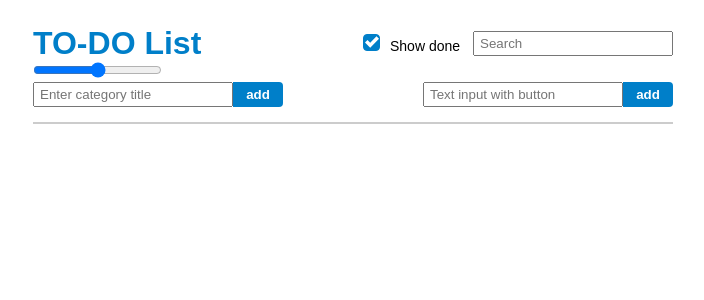
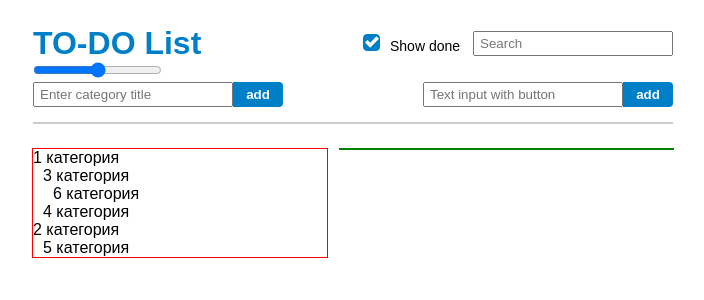
Before and after one commit to krikun1983/todo-react-redux-thunk-ts-node-express-mongobd-js, a React (Create React App) app in the folder 08_react_todo_list/08_react_todo_list/: page / in a window 1280 px wide. Shown: the top 300 px of the page, without its empty margins (287-991 px from the left). Built offline with nearby package versions, Linux system fonts and the light colour scheme.

Commit message:
feat: output of a cascade of categories

```diff
--- /dev/null
+++ b/08_react_todo_list/08_react_todo_list/src/Components/Main/CategoryList/Category/Category.tsx
@@ -0,0 +1,89 @@
+import React from 'react';
+import DATA_CATEGORIES from 'Redux/data/data-categories';
+
+interface CategoryProps {
+  id: number;
+  category: string;
+  list?: number[];
+  onClick: (id: number) => void;
+  onClickCategory: (id: number) => void;
+}
+
+interface CategoryType {
+  category: string;
+  parentId: null | number;
+  children: null | CategoryType;
+  id: number;
+}
+// const subCategoryCur: CategoryType[] = [];
+
+// const nest = (
+//   items: CategoryType[],
+//   id: number | null | undefined = null,
+// ): unknown =>
+//   items
+//     .filter((item: CategoryType) => item.parentId === id)
+//     .map((item: CategoryType) => ({
+//       ...item,
+//       children: nest(items, item.id),
+//     }));
+
+// const categoryMap = nest(DATA_CATEGORIES);
+// console.log(categoryMap);
+
+const Category: React.FC<CategoryProps> = ({
+  id,
+  category,
+  list,
+  onClickCategory,
+}): JSX.Element => {
+  // return (
+  //   <>
+  //     {DATA_CATEGORIES.map(elem => {
+  //       return (
+  //         <React.Fragment key={uuid()}>
+  //           {elem.category === category ? <p>{elem.category}</p> : null}
+  //           {elem.parentId === id ? <p>{elem.category}</p> : null}
+  //         </React.Fragment>
+  //       );
+  //     })}
+  //   </>
+  // );
+
+  const renderInnerList = (listChildren: number[] | undefined) => {
+    return (
+      <ul style={{marginLeft: '10px'}}>
+        {listChildren?.map(idChildren => {
+          return DATA_CATEGORIES[idChildren - 1].children.length > 0 ? (
+            <Category
+              key={idChildren}
+              id={idChildren}
+              category={DATA_CATEGORIES[idChildren - 1].category}
+              list={DATA_CATEGORIES[idChildren - 1].children}
+              onClickCategory={onClickCategory}
+              onClick={() => onClickCategory(id)}
+            />
+          ) : (
+            <Category
+              key={idChildren}
+              id={idChildren}
+              category={DATA_CATEGORIES[idChildren - 1].category}
+              list={DATA_CATEGORIES[idChildren - 1].children}
+              onClickCategory={onClickCategory}
+              onClick={() => onClickCategory(id)}
+            />
+          );
+        })}
+      </ul>
+    );
+  };
+
+  return (
+    <li>
+      {category}
+      {renderInnerList(list)}
+    </li>
+  );
+};
+
+export default Category;
--- /dev/null
+++ b/08_react_todo_list/08_react_todo_list/src/Components/Main/CategoryList/CategoryList.module.scss
@@ -0,0 +1,5 @@
+@import 'style/variable';
+
+.group {
+  outline: 1px solid red;
+}
--- /dev/null
+++ b/08_react_todo_list/08_react_todo_list/src/Components/Main/CategoryList/CategoryList.tsx
@@ -0,0 +1,49 @@
+import React, {useState} from 'react';
+import DATA_CATEGORIES, {DATA_IDS} from 'Redux/data/data-categories';
+import Category from './Category/Category';
+import style from './CategoryList.module.scss';
+
+interface CategoryListProps {
+  onClickCategory: (id: number) => void;
+}
+
+interface CategoryType {
+  category: string;
+  parentId: number | null;
+  children: number[];
+  id: number;
+}
+
+const CategoryList: React.FC<CategoryListProps> = ({onClickCategory}) => {
+  const [ids, setIds] = useState<number[]>(DATA_IDS);
+  const [categories, setCategories] = useState<CategoryType[]>(DATA_CATEGORIES);
+
+  return (
+    <ul>
+      {ids.map(id => {
+        return categories[id - 1].parentId === null ? (
+          categories[id - 1].children.length > 0 ? (
+            <Category
+              key={id}
+              id={id}
+              category={categories[id - 1].category}
+              list={categories[id - 1].children}
+              onClickCategory={onClickCategory}
+              onClick={() => onClickCategory(id)}
+            />
+          ) : (
+            <Category
+              key={id}
+              id={id}
+              category={categories[id - 1].category}
+              onClickCategory={onClickCategory}
+              onClick={() => onClickCategory(id)}
+            />
+          )
+        ) : null;
+      })}
+    </ul>
+  );
+};
+
+export default CategoryList;
--- a/08_react_todo_list/08_react_todo_list/src/Components/Main/Main.module.scss
+++ b/08_react_todo_list/08_react_todo_list/src/Components/Main/Main.module.scss
@@ -4,4 +4,15 @@
   width: $mobile-max;
   margin: auto;
   padding: 15px 0;
+  @include flex-start();
+
+  &__categories {
+    width: 46%;
+    outline: 1px solid red;
+  }
+
+  &__tasks {
+    width: 52%;
+    outline: 1px solid green;
+  }
 }
--- a/08_react_todo_list/08_react_todo_list/src/Components/Main/Main.tsx
+++ b/08_react_todo_list/08_react_todo_list/src/Components/Main/Main.tsx
@@ -1,10 +1,31 @@
-import React from 'react';
+import React, {useState} from 'react';
+import DATA_TASKS from 'Redux/data/data-tasks';
+import CategoryList from './CategoryList/CategoryList';
 import style from './Main.module.scss';
+import TaskList from './TaskList/TaskList';
+
+export interface TaskType {
+  title: string;
+  description: string;
+  categoryId: number;
+  id: number;
+}
 
 const Main: React.FC = () => {
+  const [tasks, setTasks] = useState<TaskType[]>([]);
+  const handleClickCategory = (id: number) => {
+    const currentTasks = DATA_TASKS.filter(task => task.categoryId === id);
+    setTasks(currentTasks);
+  };
+
   return (
     <main className={style.main}>
-      <ul></ul>
+      <div className={style.main__categories}>
+        <CategoryList onClickCategory={handleClickCategory} />
+      </div>
+      <div className={style.main__tasks}>
+        <TaskList tasks={tasks} />
+      </div>
     </main>
   );
 };
--- /dev/null
+++ b/08_react_todo_list/08_react_todo_list/src/Components/Main/TaskList/Task/Task.tsx
@@ -0,0 +1,19 @@
+import {TaskType} from 'Components/Main/Main';
+import React from 'react';
+import style from './Task.module.scss';
+
+interface TaskProps {
+  title: string;
+  description: string;
+}
+
+const Task: React.FC<TaskProps> = ({title, description}) => {
+  return (
+    <>
+      <h3>{title}</h3>
+      <p>{description}</p>
+    </>
+  );
+};
+
+export default Task;
--- /dev/null
+++ b/08_react_todo_list/08_react_todo_list/src/Components/Main/TaskList/TaskList.tsx
@@ -0,0 +1,25 @@
+import React from 'react';
+import {TaskType} from '../Main';
+import Task from './Task/Task';
+import style from './TaskList.module.scss';
+
+interface TaskListProps {
+  tasks: TaskType[];
+}
+
+const TaskList: React.FC<TaskListProps> = ({tasks}) => {
+  return (
+    <ul>
+      {tasks.map((task: TaskType) => {
+        const {id, ...rest} = task;
+        return (
+          <li key={id}>
+            <Task {...rest} />
+          </li>
+        );
+      })}
+    </ul>
+  );
+};
+
+export default TaskList;
--- a/08_react_todo_list/08_react_todo_list/src/Redux/data/data-categories.ts
+++ b/08_react_todo_list/08_react_todo_list/src/Redux/data/data-categories.ts
@@ -1,18 +1,41 @@
+export const DATA_IDS = [1, 2, 3, 4, 5, 6];
+
 const DATA_CATEGORIES = [
   {
-    category: 'Покупки',
+    category: '1 категория',
     parentId: null,
+    children: [3, 4],
     id: 1,
   },
   {
-    category: 'Изучить',
+    category: '2 категория',
     parentId: null,
+    children: [5],
     id: 2,
   },
   {
-    category: 'React',
+    category: '3 категория',
+    parentId: 1,
+    children: [6],
+    id: 3,
+  },
+  {
+    category: '4 категория',
+    parentId: 1,
+    children: [],
+    id: 4,
+  },
+  {
+    category: '5 категория',
     parentId: 2,
-    id: 3,
+    children: [],
+    id: 5,
+  },
+  {
+    category: '6 категория',
+    parentId: 3,
+    children: [],
+    id: 6,
   },
 ];
 
--- a/08_react_todo_list/08_react_todo_list/src/Redux/data/data.json
+++ b/08_react_todo_list/08_react_todo_list/src/Redux/data/data.json
@@ -50,7 +50,7 @@
     },
     {
       "category": "React",
-      "parentId": 2,
+      "parentId": 1,
       "id": 3
     }
   ]
--- a/08_react_todo_list/08_react_todo_list/src/style/_variable.scss
+++ b/08_react_todo_list/08_react_todo_list/src/style/_variable.scss
@@ -1,6 +1,12 @@
 @mixin flex-between() {
   display: flex;
   align-items: center;
+  justify-content: space-between;
+}
+
+@mixin flex-start() {
+  display: flex;
+  align-items: flex-start;
   justify-content: space-between;
 }
 
```
Also changed, not shown: 08_react_todo_list/08_react_todo_list/src/Components/Main/SubCategoryList/SubCategory.tsx (added, +22 -0 lines).
